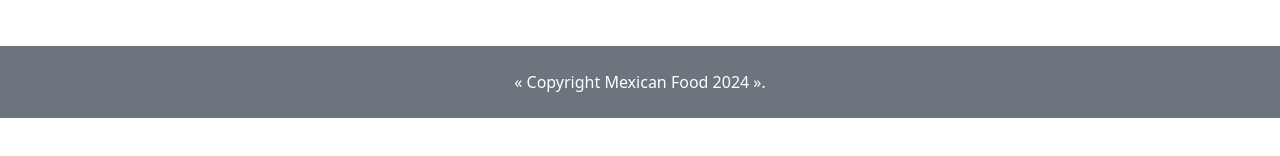
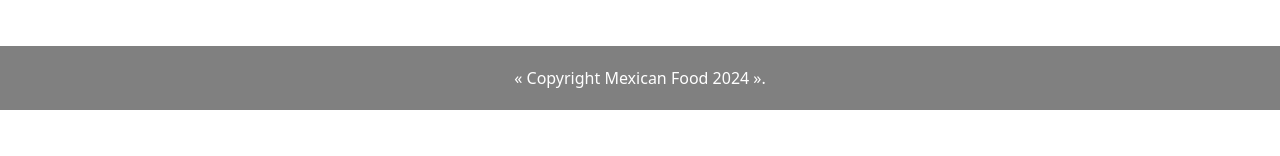
Before and after one commit to tonyfrogetdev/reactlokivite, a React (Vite) app: page / in a window 1280 px wide. Shown: the part 466-622 px from the top of the page. Built offline with nearby package versions, Linux system fonts and the light colour scheme.

Commit message:
footer.css

```diff
--- /dev/null
+++ b/src/assets/footer.css
@@ -0,0 +1,5 @@
+footer {
+  background-color: grey;
+  text-align: center;
+  padding-block: 20px;
+}
--- a/src/components/Footer.jsx
+++ b/src/components/Footer.jsx
@@ -1,11 +1,8 @@
 import { Container } from "react-bootstrap";
-
+import "../assets/footer.css";
 const Footer = () => {
   return (
-    <footer
-      className="bg-secondary
-     py-4"
-    >
+    <footer className="footer">
       <Container>
         <span className="d-flex justify-content-center text-white">
           « Copyright Mexican Food 2024 ».
```
